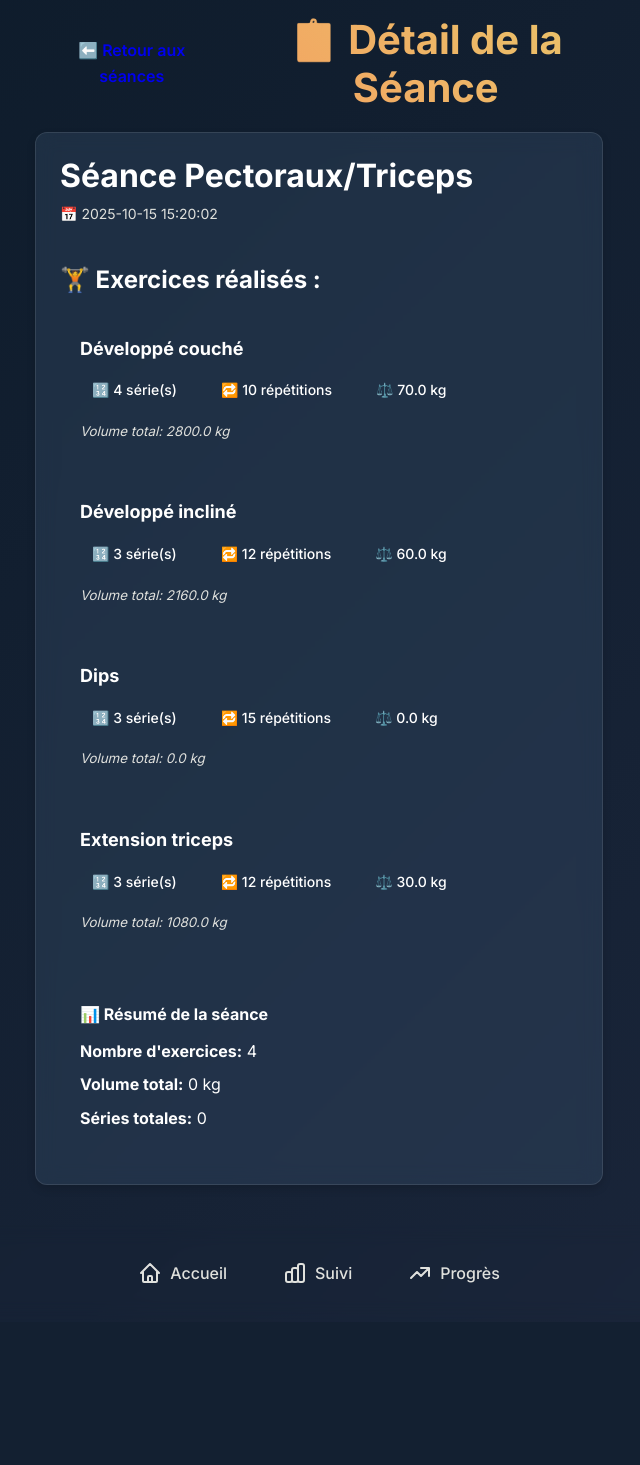
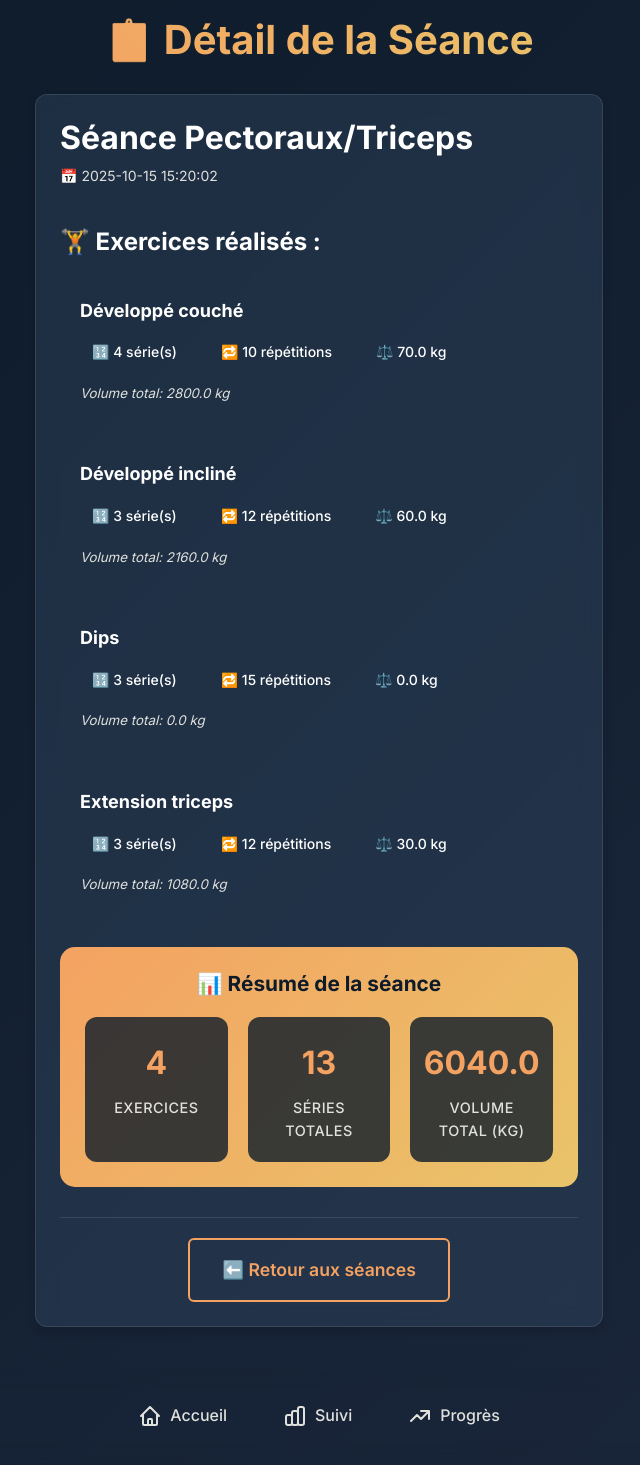
Before and after one commit to AnthonyDh10/AppWorkout, a Flask app: page /session/1 in a window 1280 px wide. Shown: the whole page, without its empty margins (321-961 px from the left). Before the commit the page ends 1283 px from the top, so only its background shows below. Run offline with Flask 3, Linux system fonts and the light colour scheme; data comes from the database, SQL or seed files in the repository.

Commit message:
Add session statistics and improve session detail UI
Session statistics (total sets and total volume) are now calculated in the backend and displayed in a redesigned summary section on the session detail page. New button styles and improved layout have been added to the CSS, and navigation buttons have been updated for consistency and better user experience.

```diff
--- a/app.py
+++ b/app.py
@@ -182,7 +182,23 @@ def view_session(session_id):
         cur.execute("SELECT * FROM exercises WHERE session_id = ?", (session_id,))
         exercises = cur.fetchall()
 
-    return render_template('session_detail.html', session=session, exercises=exercises)
+        # Calculer les statistiques de la séance
+        session_stats = {
+            'total_sets': 0,
+            'total_volume': 0.0
+        }
+
+        if exercises:
+            for exercise in exercises:
+                # exercise = [id, session_id, exercise_name, sets, reps, weight]
+                sets = exercise[3]
+                reps = exercise[4]
+                weight = exercise[5]
+
+                session_stats['total_sets'] += sets
+                session_stats['total_volume'] += (sets * reps * weight)
+
+    return render_template('session_detail.html', session=session, exercises=exercises, session_stats=session_stats)
 
 @app.route('/progress')
 def view_progress():
--- a/static/css/style.css
+++ b/static/css/style.css
@@ -251,10 +251,50 @@ textarea {
   transform: translateY(-2px);
 }
 
+/* Bouton outline (contour) */
+.btn-outline {
+  background: transparent;
+  color: var(--accent);
+  border: 2px solid var(--accent);
+}
+
+.btn-outline:hover {
+  background: var(--accent);
+  color: var(--primary);
+  transform: translateY(-2px);
+  box-shadow: var(--shadow-medium);
+}
+
+/* Bouton danger */
+.btn-danger {
+  background: var(--error);
+  color: white;
+  border: 2px solid var(--error);
+}
+
+.btn-danger:hover {
+  background: #b91c1c;
+  border-color: #b91c1c;
+  transform: translateY(-2px);
+}
+
 /* Bouton pleine largeur */
 .btn-full {
   width: 100%;
   margin-bottom: var(--spacing-md);
+}
+
+/* Tailles de boutons */
+.btn-small {
+  padding: var(--spacing-xs) var(--spacing-sm);
+  font-size: 0.85rem;
+  min-width: 80px;
+}
+
+.btn-large {
+  padding: var(--spacing-md) var(--spacing-xl);
+  font-size: 1.1rem;
+  min-width: 150px;
 }
 
 /* ===== NAVIGATION FIXE ===== */
@@ -690,11 +730,7 @@ select:focus-visible {
   gap: var(--spacing-md);
 }
 
-.btn-small {
-  padding: var(--spacing-xs) var(--spacing-sm);
-  font-size: 0.8rem;
-  min-width: auto;
-}
+
 
 @keyframes slideDown {
   from { transform: translateY(-100%); }
--- a/templates/session_detail.html
+++ b/templates/session_detail.html
@@ -4,8 +4,7 @@
 
 {% block content %}
 <div class="fade-in">
-    <div class="header-with-back">
-        <a href="/track" class="btn btn-outline">⬅️ Retour aux séances</a>
+    <div class="session-header-main">
         <h1>📋 Détail de la Séance</h1>
     </div>
 
@@ -40,47 +39,63 @@
                 </div>
             </div>
             {% endfor %}
-
-            <div class="session-summary">
+              <div class="session-summary">
                 <h4>📊 Résumé de la séance</h4>
-                <p><strong>Nombre d'exercices:</strong> {{ exercises|length }}</p>
-                <p><strong>Volume total:</strong>
-                    {% set total_volume = 0 %}
-                    {% for exercise in exercises %}
-                        {% set total_volume = total_volume + (exercise[3] * exercise[4] * exercise[5]) %}
-                    {% endfor %}
-                    {{ total_volume }} kg
-                </p>
-                <p><strong>Séries totales:</strong>
-                    {% set total_sets = 0 %}
-                    {% for exercise in exercises %}
-                        {% set total_sets = total_sets + exercise[3] %}
-                    {% endfor %}
-                    {{ total_sets }}
-                </p>
+                <div class="summary-grid">
+                    <div class="summary-card">
+                        <span class="summary-number">{{ exercises|length }}</span>
+                        <span class="summary-label">Exercices</span>
+                    </div>
+                    <div class="summary-card">
+                        <span class="summary-number">{{ session_stats.total_sets }}</span>
+                        <span class="summary-label">Séries totales</span>
+                    </div>
+                    <div class="summary-card">
+                        <span class="summary-number">{{ "%.1f"|format(session_stats.total_volume) }}</span>
+                        <span class="summary-label">Volume total (kg)</span>
+                    </div>
+                </div>
             </div>
-        </div>
-        {% else %}
+        </div>        {% else %}
         <p class="no-exercises">Aucun exercice enregistré dans cette séance.</p>
         {% endif %}
+
+        <div class="session-actions">
+            <a href="/track" class="btn btn-outline btn-large">
+                ⬅️ Retour aux séances
+            </a>
+        </div>
     </div>
     {% else %}
     <div class="card">
         <p class="error">Séance introuvable.</p>
+        <div class="session-actions">
+            <a href="/track" class="btn btn-primary">
+                ⬅️ Retour aux séances
+            </a>
+        </div>
     </div>
     {% endif %}
 </div>
 
 <style>
-.header-with-back {
-    display: flex;
-    align-items: center;
-    gap: 20px;
-    margin-bottom: 20px;
+.session-header-main {
+    text-align: center;
+    margin-bottom: 30px;
 }
 
-.header-with-back h1 {
+.session-header-main h1 {
     margin: 0;
+    color: var(--accent);
+}
+
+.session-actions {
+    display: flex;
+    justify-content: center;
+    gap: 15px;
+    margin-top: 30px;
+    padding-top: 20px;
+    border-top: 1px solid rgba(255, 255, 255, 0.1);
 }
 
 .session-header {
@@ -148,21 +163,55 @@
 }
 
 .session-summary {
-    background: var(--card-bg);
-    border: 2px solid var(--primary-color);
-    border-radius: 12px;
-    padding: 20px;
+    background: linear-gradient(135deg, var(--accent), var(--accent-secondary));
+    color: var(--primary);
+    border-radius: 15px;
+    padding: 25px;
     margin-top: 30px;
 }
 
 .session-summary h4 {
-    margin: 0 0 15px 0;
-    color: var(--primary-color);
+    margin: 0 0 20px 0;
+    color: var(--primary);
+    text-align: center;
+    font-size: 1.3rem;
 }
 
-.session-summary p {
-    margin: 8px 0;
-    color: var(--text-primary);
+.summary-grid {
+    display: grid;
+    grid-template-columns: repeat(auto-fit, minmax(120px, 1fr));
+    gap: 20px;
+}
+
+.summary-card {
+    background: rgba(13, 27, 42, 0.8);
+    border-radius: 12px;
+    padding: 20px;
+    text-align: center;
+    display: flex;
+    flex-direction: column;
+    align-items: center;
+    transition: all 0.3s ease;
+}
+
+.summary-card:hover {
+    transform: scale(1.05);
+}
+
+.summary-number {
+    font-size: 2rem;
+    font-weight: 700;
+    color: var(--accent);
+    margin-bottom: 8px;
+    display: block;
+}
+
+.summary-label {
+    font-size: 0.9rem;
+    color: var(--text-secondary);
+    text-transform: uppercase;
+    letter-spacing: 0.5px;
+    font-weight: 500;
 }
 
 .no-exercises {
--- a/templates/track.html
+++ b/templates/track.html
@@ -66,7 +66,7 @@
                             <h3>{{ session[1] or 'Séance sans nom' }}</h3>
                             <p>📅 {{ session[2][:19] }} | 🏋️ {{ session[3] }} exercice(s)</p>
                         </div>
-                        <a href="/session/{{ session[0] }}" class="btn btn-outline">Voir détails</a>
+                        <a href="/session/{{ session[0] }}" class="btn btn-primary">Voir détails</a>
                     </div>
                     {% endfor %}
                 </div>
```
